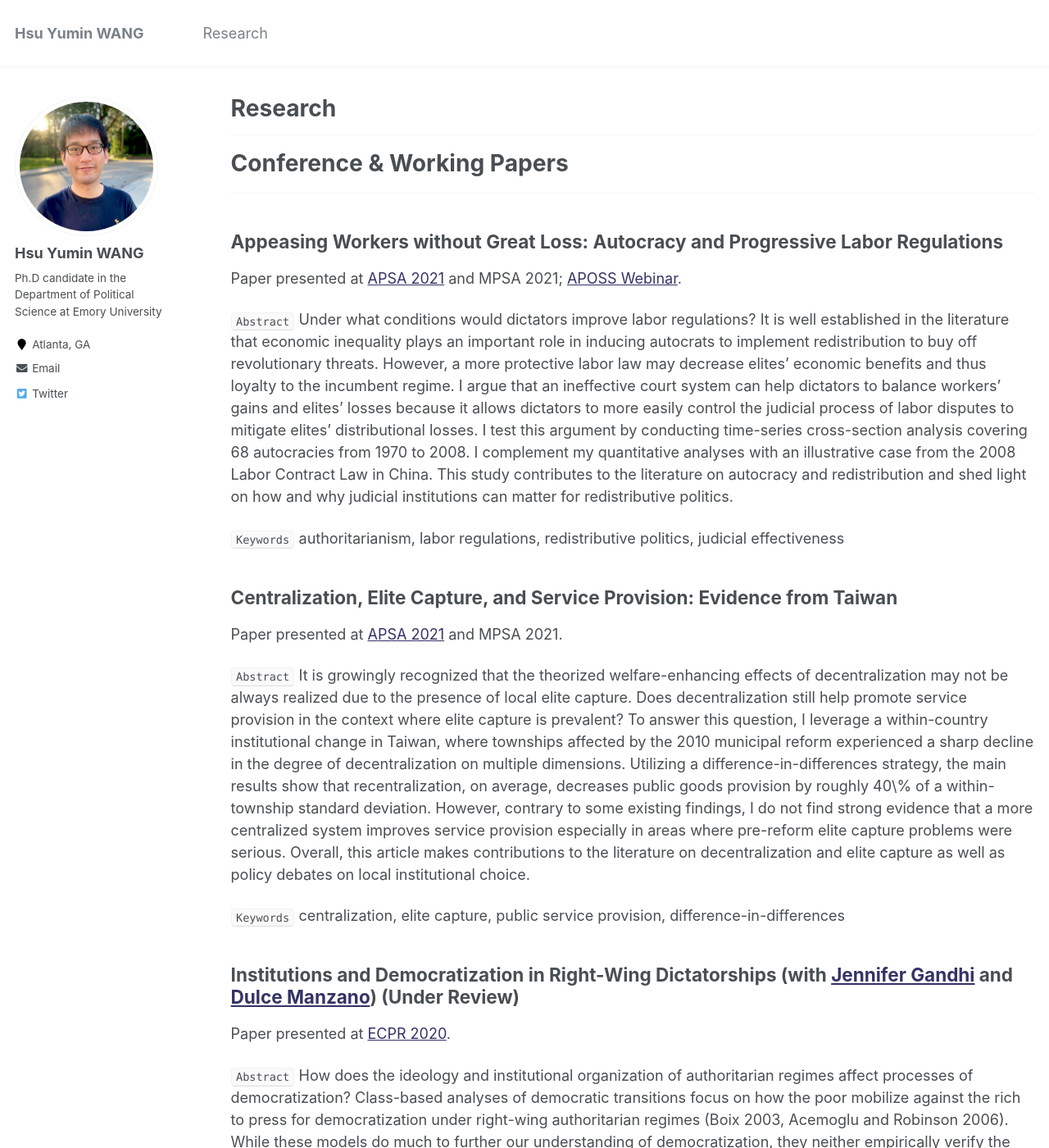
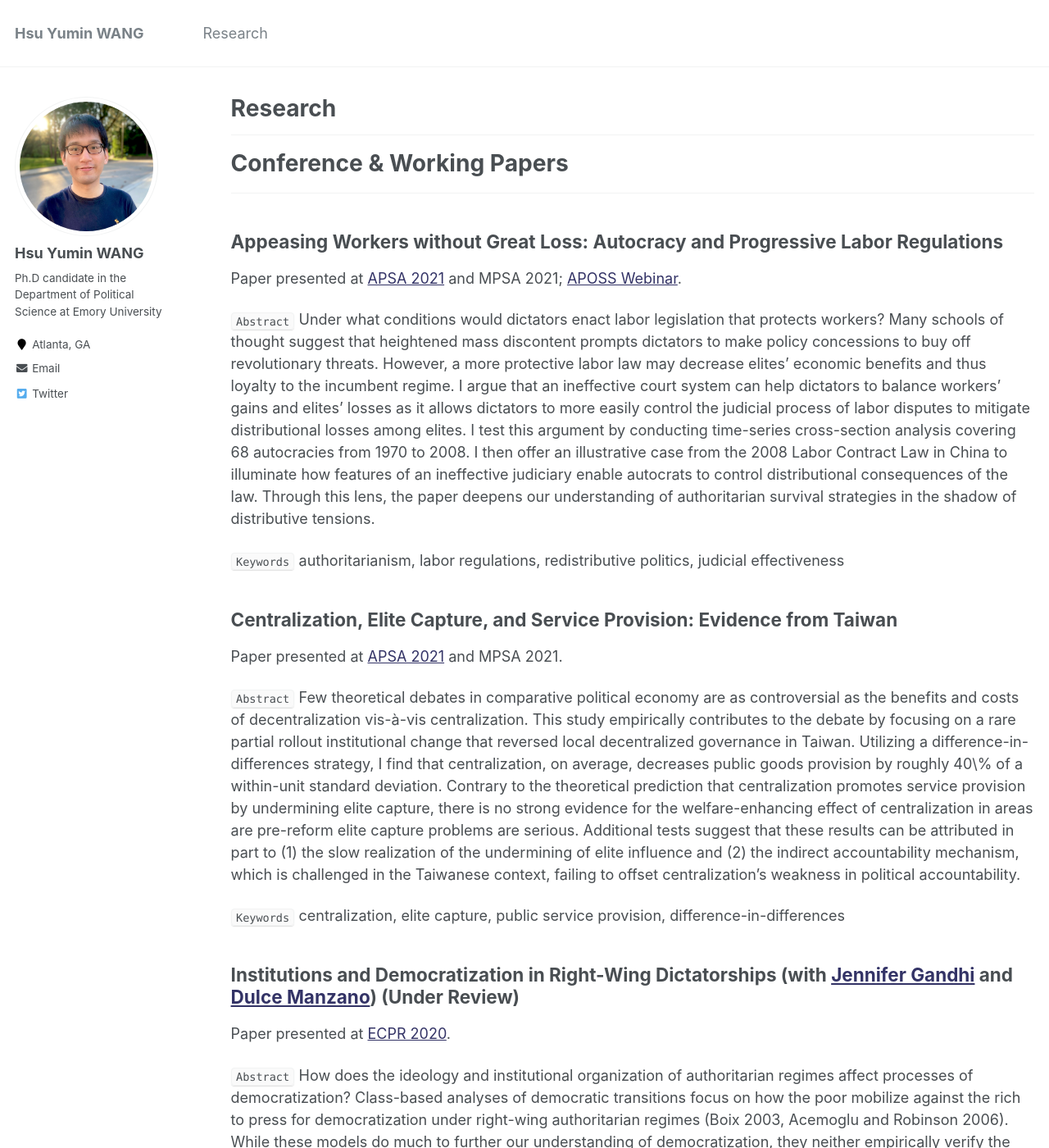
Before and after one commit to hsuyumin/hsuyumin.github.io, a Jekyll site: the page built from _pages/publications.md, in a window 1280 px wide and 1400 px high. Shown: the whole window at 82% size. Built offline with Jekyll 4.4.1, drawn with Linux system fonts in a browser that asks for light colours.

Commit message:
Update publications.md

```diff
--- a/_pages/publications.md
+++ b/_pages/publications.md
@@ -16,7 +16,7 @@ redirect_from:
 Paper presented at [APSA 2021](https://tinyurl.com/yxkzhqfs) and MPSA 2021; [APOSS Webinar](https://aposs.cc/schedule/appease-workers-without-losses-autocracy-and-progressive-labor-regulations-by-hsu-yumin-wang/).
 
 `Abstract`
-Under what conditions would dictators improve labor regulations? It is well established in the literature that economic inequality plays an important role in inducing autocrats to implement redistribution to buy off revolutionary threats. However, a more protective labor law may decrease elites' economic benefits and thus loyalty to the incumbent regime. I argue that an ineffective court system can help dictators to balance workers' gains and elites' losses because it allows dictators to more easily control the judicial process of labor disputes to mitigate elites' distributional losses. I test this argument by conducting time-series cross-section analysis covering 68 autocracies from 1970 to 2008. I complement my quantitative analyses with an illustrative case from the 2008 Labor Contract Law in China. This study contributes to the literature on autocracy and redistribution and shed light on how and why judicial institutions can matter for redistributive politics.
+Under what conditions would dictators enact labor legislation that protects workers? Many schools of thought suggest that heightened mass discontent prompts dictators to make policy concessions to buy off revolutionary threats. However, a more protective labor law may decrease elites' economic benefits and thus loyalty to the incumbent regime. I argue that an ineffective court system can help dictators to balance workers' gains and elites' losses as it allows dictators to more easily control the judicial process of labor disputes to mitigate distributional losses among elites. I test this argument by conducting time-series cross-section analysis covering 68 autocracies from 1970 to 2008. I then offer an illustrative case from the 2008 Labor Contract Law in China to illuminate how features of an ineffective judiciary enable autocrats to control distributional consequences of the law. Through this lens, the paper deepens our understanding of authoritarian survival strategies in the shadow of distributive tensions.
 
 `Keywords` authoritarianism, labor regulations, redistributive politics, judicial effectiveness
 
@@ -24,7 +24,8 @@ Under what conditions would dictators improve labor regulations? It is well esta
 
 Paper presented at [APSA 2021](https://tinyurl.com/yzb568ue) and MPSA 2021.
 
-`Abstract` It is growingly recognized that the theorized welfare-enhancing effects of decentralization may not be always realized due to the presence of local elite capture. Does decentralization still help promote service provision in the context where elite capture is prevalent? To answer this question, I leverage a within-country institutional change in Taiwan, where townships affected by the 2010 municipal reform experienced a sharp decline in the degree of decentralization on multiple dimensions. Utilizing a difference-in-differences strategy, the main results show that recentralization, on average, decreases public goods provision by roughly 40\% of a within-township standard deviation. However, contrary to some existing findings, I do not find strong evidence that a more centralized system improves service provision especially in areas where pre-reform elite capture problems were serious. Overall, this article makes contributions to the literature on decentralization and elite capture as well as policy debates on local institutional choice.
+`Abstract`
+Few theoretical debates in comparative political economy are as controversial as the benefits and costs of decentralization vis-à-vis centralization. This study empirically contributes to the debate by focusing on a rare partial rollout institutional change that reversed local decentralized governance in Taiwan. Utilizing a difference-in-differences strategy, I find that centralization, on average, decreases public goods provision by roughly 40\% of a within-unit standard deviation. Contrary to the theoretical prediction that centralization promotes service provision by undermining elite capture, there is no strong evidence for the welfare-enhancing effect of centralization in areas are pre-reform elite capture problems are serious. Additional tests suggest that these results can be attributed in part to (1) the slow realization of the undermining of elite influence and (2) the indirect accountability mechanism, which is challenged in the Taiwanese context, failing to offset centralization's weakness in political accountability.
 
 `Keywords` centralization, elite capture, public service provision, difference-in-differences
 
```
